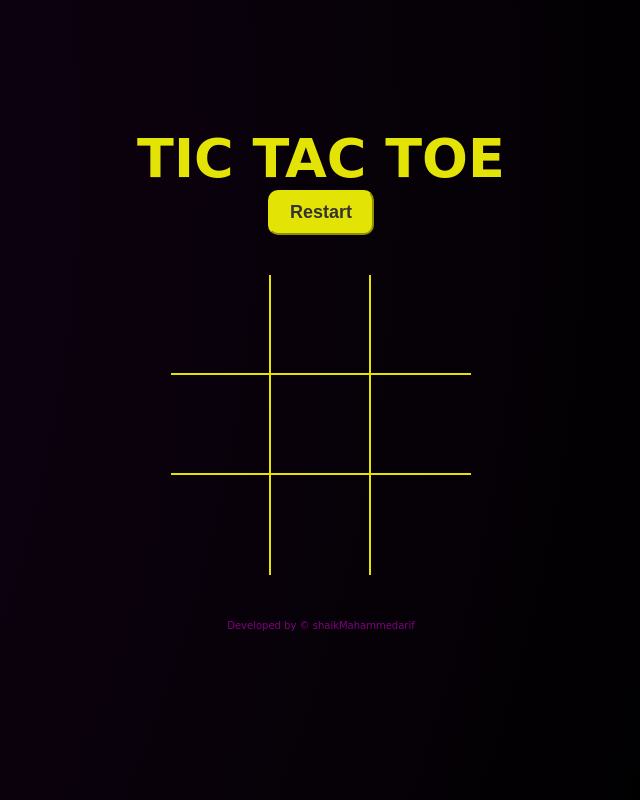
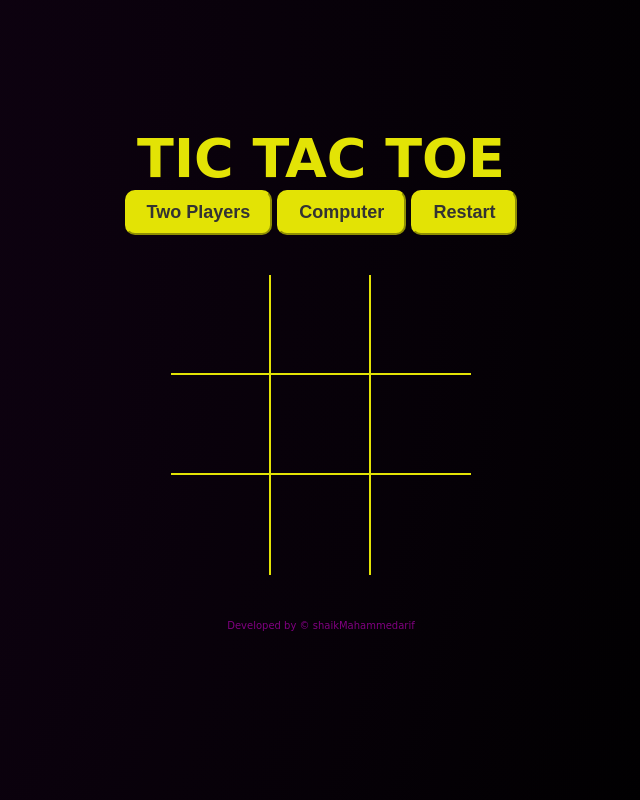
Before and after one commit to shaikMahammedarif/Tic-Tac-Toe, a plain HTML site: page index.html in a window 1280 px wide. Shown: the whole page, without its empty margins (319-959 px from the left). Drawn offline with Linux system fonts and the light colour scheme; a web font is replaced by a local one.

Commit message:
Update index.html

```diff
--- a/index.html
+++ b/index.html
@@ -8,13 +8,16 @@
     <link rel="preconnect" href="https://fonts.googleapis.com">
     <link rel="preconnect" href="https://fonts.gstatic.com" crossorigin>
     <link href="https://fonts.googleapis.com/css2?family=Finger+Paint&display=swap" rel="stylesheet">
-        <link rel="website icon" type="png" href="https://play-lh.googleusercontent.com/olAmuekrpuX4TRC1p_uqBY05Ci6uTbQhVx1RGpKGkBGrfil9F2qHP5maTsyGksED6zAG"/>
-
+    <link rel="website icon" type="png" href="https://play-lh.googleusercontent.com/olAmuekrpuX4TRC1p_uqBY05Ci6uTbQhVx1RGpKGkBGrfil9F2qHP5maTsyGksED6zAG"/>
 </head>
 <body>
     <div class="container">
         <h1 id="playerText">Tic Tac Toe</h1>
-        <button id="restartBtn">Restart</button>
+        <div class="buttons">
+            <button id="twoPlayers" onclick="setGameMode('twoPlayers')">Two Players</button>
+            <button id="computer" onclick="setGameMode('computer')">Computer</button>
+            <button id="restartBtn">Restart</button>
+        </div>
 
         <div id="gameboard">
             <div class="box" id="0"></div>
@@ -26,12 +29,11 @@
             <div class="box" id="6"></div>
             <div class="box" id="7"></div>
             <div class="box" id="8"></div>
-
         </div>
-        <footer class="foot ">
+        <footer class="foot">
             <a href="https://github.com/shaikMahammedarif" class="github_link text-center text-body-secondary" target="_blank">Developed by © shaikMahammedarif </a>
-          </footer>
+        </footer>
     </div>
-<script src="index.js"></script>
+    <script src="index.js"></script>
 </body>
 </html>
```
